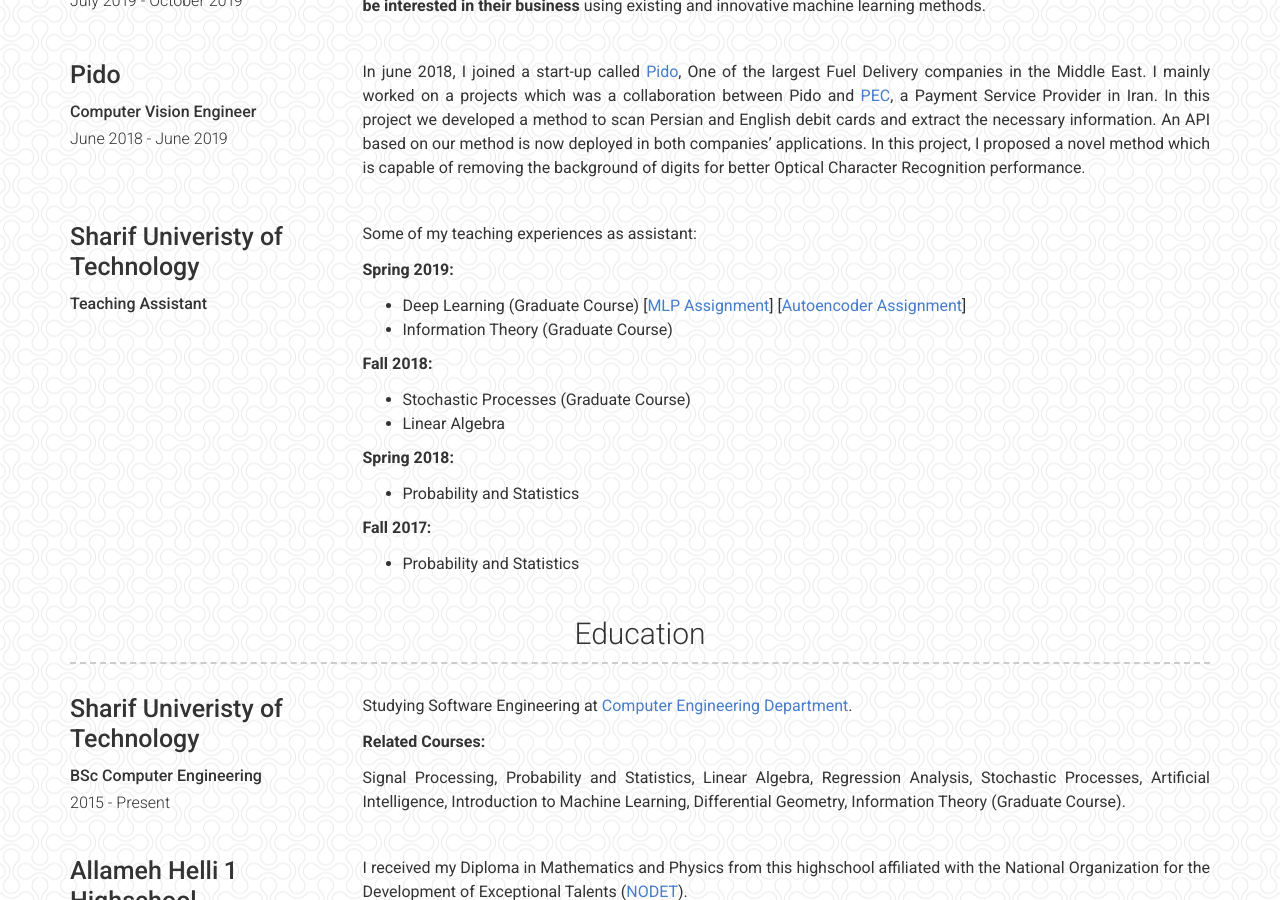
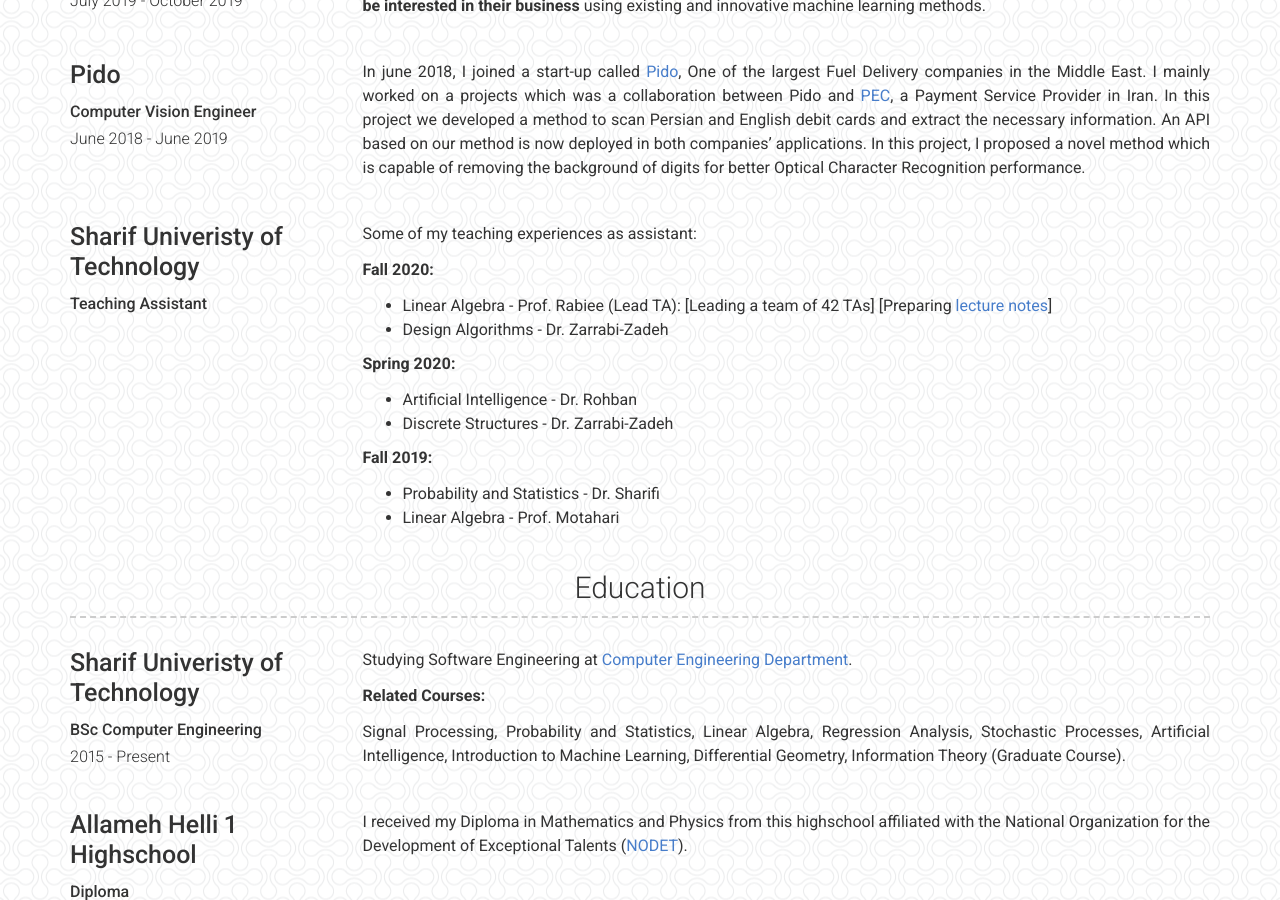
Before and after one commit to sfch1999/sfch1999.github.io, a Jekyll site: the page built from index.md, in a window 1280 px wide and 900 px high, scrolled down 2397 px. Built offline with Jekyll 4.4.1, drawn with Linux system fonts in a browser that asks for light colours; a style sheet for code colours, icons or effects is not loaded.

Commit message:
about me

```diff
--- a/_data/experience.yml
+++ b/_data/experience.yml
@@ -64,18 +64,16 @@
   description: |
     Some of my teaching experiences as assistant:
 
-    **Spring 2019:**
-    + Deep Learning (Graduate Course)
-        [[MLP Assignment](https://github.com/shekshaa/MLP)]
-        [[Autoencoder Assignment](https://github.com/shekshaa/Autoencoder)]
-    + Information Theory (Graduate Course)
+    **Fall 2020:**
+    + Linear Algebra - Prof. Rabiee (Lead TA):
+        [Leading a team of 42 TAs]
+        [Preparing [lecture notes](http://ce.sharif.edu/courses/99-00/1/ce425-1/index.php?section=resources&file=resources&cmd=changeDir&id=Lectures)]
+    + Design Algorithms - Dr. Zarrabi-Zadeh
 
-    **Fall 2018:**
-    + Stochastic Processes (Graduate Course)
-    + Linear Algebra
+    **Spring 2020:**
+    + Artificial Intelligence - Dr. Rohban
+    + Discrete Structures - Dr. Zarrabi-Zadeh
 
-    **Spring 2018:**
-    + Probability and Statistics
-
-    **Fall 2017:**
-    + Probability and Statistics
+    **Fall 2019:**
+    + Probability and Statistics - Dr. Sharifi
+    + Linear Algebra - Prof. Motahari
```
